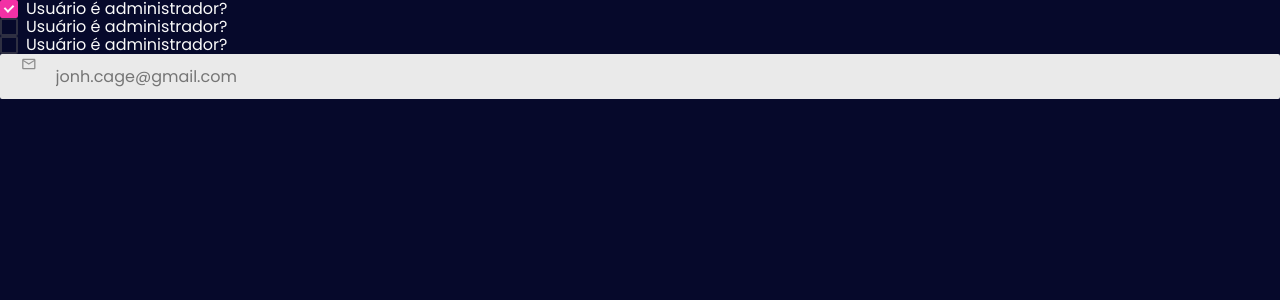
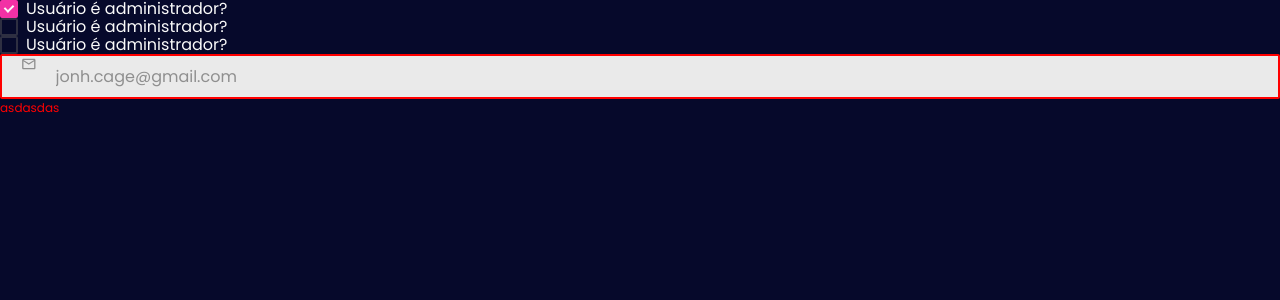
Before and after one commit to brunowbbs/Won-games, a Next.js app: page / in a window 1280 px wide. Shown: the top 300 px of the page. Built offline with nearby package versions, Linux system fonts and the light colour scheme.

Commit message:
feat: Textfield

```diff
--- a/src/components/TextField/index.tsx
+++ b/src/components/TextField/index.tsx
@@ -11,6 +11,7 @@ const TextField = ({
   initialValue = "",
   onInput,
   disabled,
+  error,
   ...props
 }: TextFieldProps) => {
   const [value, setValue] = useState(initialValue);
@@ -23,7 +24,7 @@ const TextField = ({
   };
 
   return (
-    <S.Wrapper>
+    <S.Wrapper disabled={disabled} error={!!error}>
       {!!label && <S.Label htmlFor={labelFor}>{label}</S.Label>}
       <S.InputWrapper>
         {!!icon && <S.Icon iconPosition={iconPosition}>{icon}</S.Icon>}
@@ -36,6 +37,7 @@ const TextField = ({
           {...props}
         />
       </S.InputWrapper>
+      {error && <S.Error>{error}</S.Error>}
     </S.Wrapper>
   );
 };
--- a/src/components/TextField/styles.ts
+++ b/src/components/TextField/styles.ts
@@ -2,6 +2,8 @@ import styled, { css, DefaultTheme } from "styled-components";
 import { TextFieldProps } from "./types";
 
 type IconPositionProps = Pick<TextFieldProps, "iconPosition">;
+
+type WrapperProps = Pick<TextFieldProps, "disabled"> & { error?: boolean };
 
 export const InputWrapper = styled.div`
   ${({ theme }) => css`
@@ -51,7 +53,23 @@ export const Icon = styled.div<IconPositionProps>`
   `}
 `;
 
+export const Error = styled.p`
+  ${({ theme }) => css`
+    color: red;
+    font-size: ${theme.font.sizes.xsmall};
+  `}
+`;
+
 const wrapperModifiers = {
+  error: (theme: DefaultTheme) => css`
+    ${InputWrapper} {
+      border-color: red;
+    }
+    ${Icon},
+    ${Label} {
+      color: red;
+    }
+  `,
   disabled: (theme: DefaultTheme) => css`
     ${Label},
     ${Input},
@@ -65,8 +83,9 @@ const wrapperModifiers = {
   `,
 };
 
-export const Wrapper = styled.div<Pick<TextFieldProps, "disabled">>`
-  ${({ theme, disabled }) => css`
+export const Wrapper = styled.div<WrapperProps>`
+  ${({ theme, error, disabled }) => css`
+    ${error && wrapperModifiers.error(theme)}
     ${disabled && wrapperModifiers.disabled(theme)}
   `}
 `;
--- a/src/components/TextField/types.ts
+++ b/src/components/TextField/types.ts
@@ -8,4 +8,5 @@ export type TextFieldProps = {
   icon?: React.ReactNode;
   iconPosition?: "left" | "right";
   disabled?: boolean;
+  error?: string;
 } & InputHTMLAttributes<HTMLInputElement>;
--- a/src/pages/index.tsx
+++ b/src/pages/index.tsx
@@ -21,6 +21,7 @@ export default function Index(props: HomeTemplateProps) {
         placeholder="jonh.cage@gmail.com"
         icon={<MdMailOutline />}
         disabled
+        error="asdasdas"
       />
     </>
   );
```
